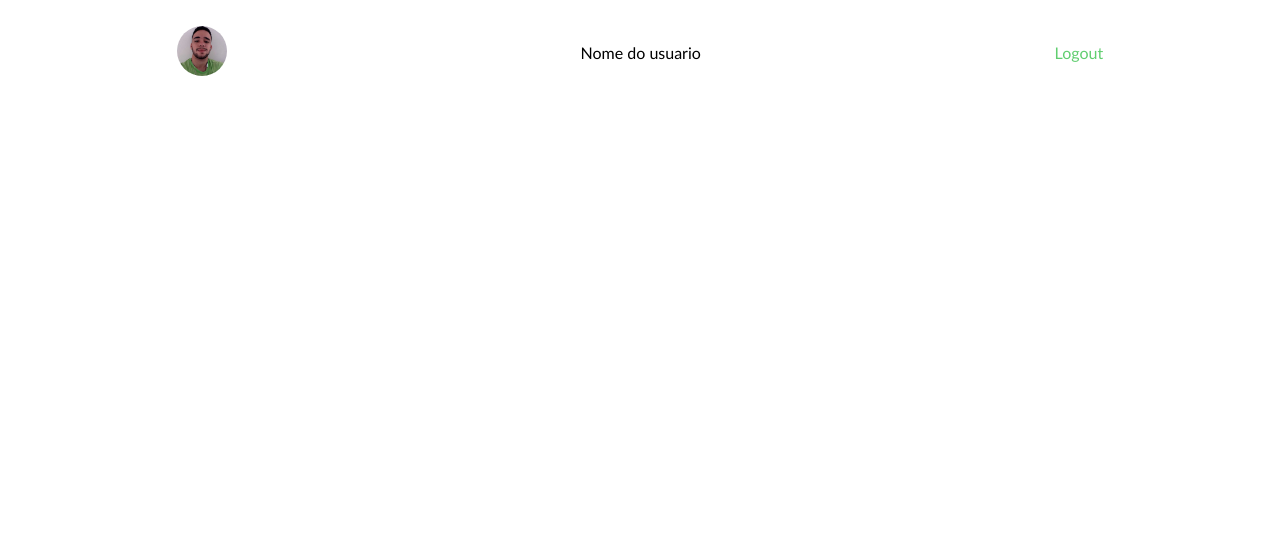
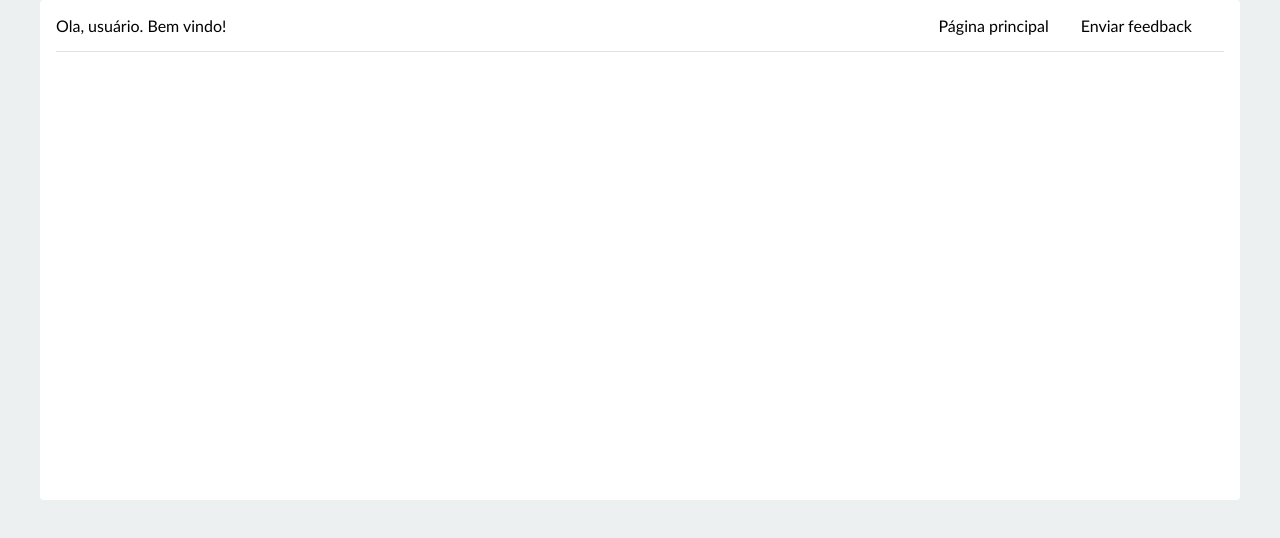
Before and after one commit to vtrajanodev/feedbackscontinuosfront, a React (Create React App) app: page /home in a window 1280 px wide. Shown: the top 538 px of the page. Built offline with nearby package versions, Linux system fonts and the light colour scheme.

Commit message:
Atualização pagina inicial

```diff
--- a/src/context/AuthContext.jsx
+++ b/src/context/AuthContext.jsx
@@ -6,7 +6,7 @@ export const AuthContext = createContext()
 
 export const AuthContextProvider = ({ children }) => {
 
-  const [isAuthenticated, setIsAuthenticated] = useState(true)
+  const [isAuthenticated, setIsAuthenticated] = useState(false)
   const navigate = useNavigate()
 
   useEffect(() => {
@@ -35,7 +35,7 @@ export const AuthContextProvider = ({ children }) => {
   const handleLogout = () => {
     const logout = localStorage.removeItem('token')
 
-    if (localStorage.getItem('token') !== null) {
+    if (localStorage.getItem('token') === null) {
       setIsAuthenticated(false)
     }
 
--- a/src/pages/Home/Home.jsx
+++ b/src/pages/Home/Home.jsx
@@ -1,9 +1,24 @@
+import { Link } from 'react-router-dom'
 import styles from './home.module.css'
 
 export const Home = () => {
   return (
     <main>
-
+      <div className={styles.mainHeader}>
+        <div>
+          Ola, usuário. Bem vindo!
+        </div>
+        <nav>
+          <ul>
+            <Link to="/home">
+              <li>Página principal</li>
+            </Link>
+            <Link to="/feedback">
+              <li>Enviar feedback</li>
+            </Link>
+          </ul>
+        </nav>
+      </div>
     </main>
   )
 }
--- a/src/pages/Home/home.module.css
+++ b/src/pages/Home/home.module.css
@@ -1,3 +1,27 @@
 main {
+  max-width: 1200px;
+  margin: 0 auto;
+  background-color: var(--white);
+  height: 500px;
+  border-radius: .25rem;
+  padding: 1rem 1rem;
+}
 
+main .mainHeader {
+  display: flex;
+  justify-content: space-between;
+  border-bottom: 1px solid #e2e2e2;
 }
+
+main ul {
+  display: flex;
+}
+
+main ul li {
+  margin-right: 2rem;
+  margin-bottom: 1rem;
+}
+
+main a {
+  color: black;
+}
--- a/src/pages/styles/global.css
+++ b/src/pages/styles/global.css
@@ -26,4 +26,5 @@ a {
 
 body {
   font-family: 'Trebuchet MS', 'Lucida Sans Unicode', 'Lucida Grande', 'Lucida Sans', Arial, sans-serif;
+  background-color: #ecf0f1;
 }
--- a/src/pages/styles/loginAndRegister.module.css
+++ b/src/pages/styles/loginAndRegister.module.css
@@ -3,7 +3,6 @@
   justify-content: center;
   align-items: center;
   height: 100vh;
-  background-color: #ecf0f1;
 }
 
 .content {
--- a/src/routers/LinkRoutes.jsx
+++ b/src/routers/LinkRoutes.jsx
@@ -4,6 +4,7 @@ import { Login } from '../pages/Login/Login';
 import { EmployeeContextProvider } from "../context/EmployeeContext";
 import { AuthContextProvider } from "../context/AuthContext";
 import { Header } from "../components/Header/Header";
+import { Home } from "../pages/Home/Home";
 
 
 export const LinkRoutes = () => {
@@ -15,6 +16,7 @@ export const LinkRoutes = () => {
           <Routes>
             <Route path="/login" element={<Login />} />
             <Route path="/cadastro-usuario" element={<RegisterUser />} />
+            <Route path="/home" element={<Home />} />
           </Routes>
         </EmployeeContextProvider>
       </AuthContextProvider>
```
